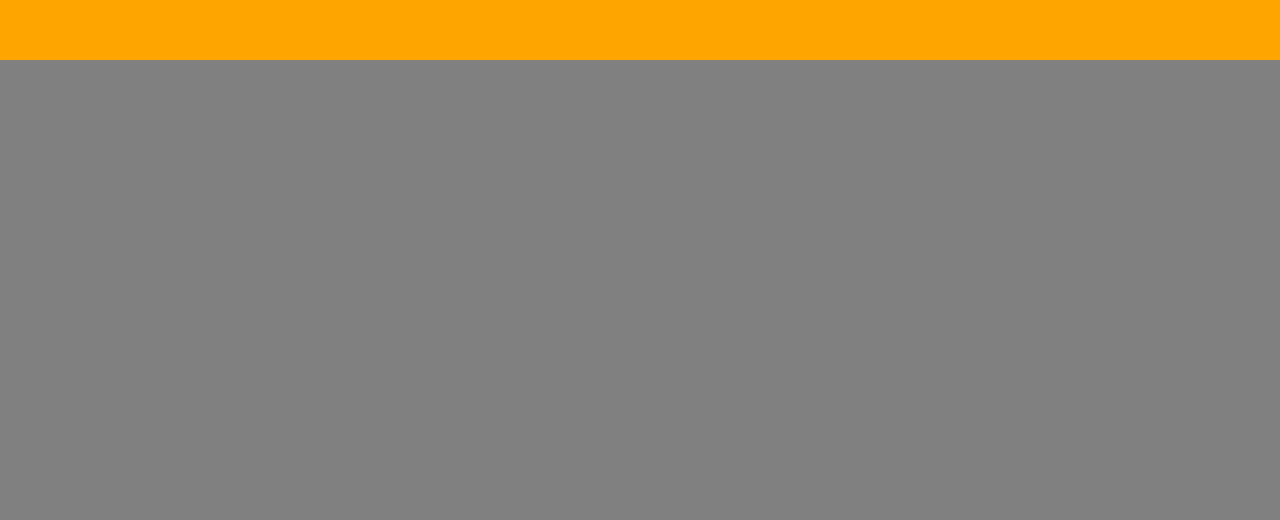
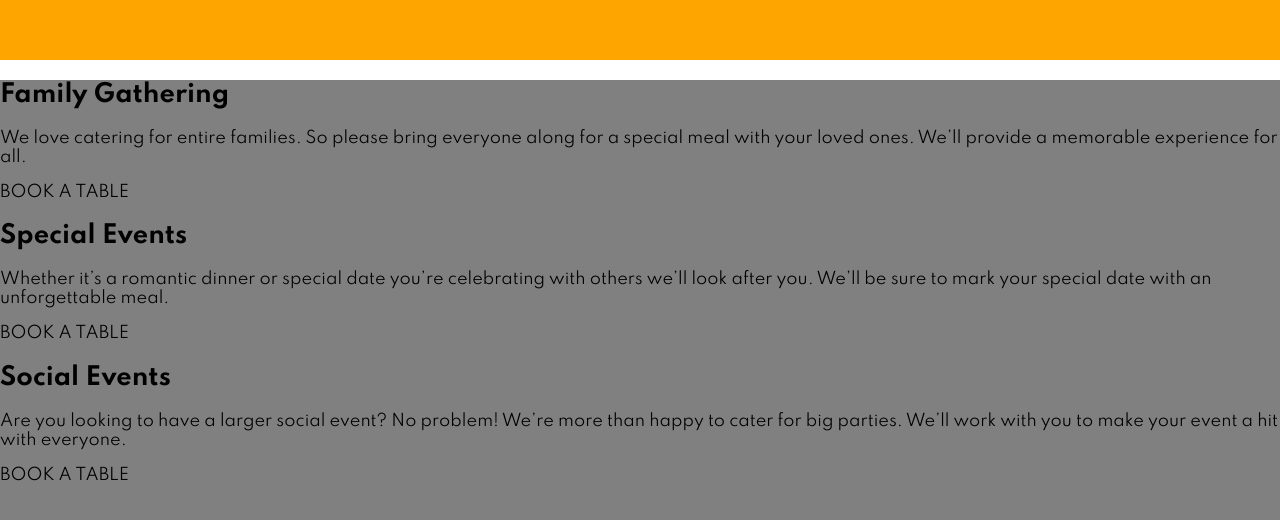
Before and after one commit to SJellen/dine, a Next.js app: page / in a window 1280 px wide. Shown: the part 2981-3501 px from the top of the page. Built offline with nearby package versions, Linux system fonts and the light colour scheme.

Commit message:
text added in containers

```diff
--- a/components/Home/Switch.js
+++ b/components/Home/Switch.js
@@ -11,9 +11,21 @@ export default function Switcher() {
                 <div className={styles.socialImage}></div>
             </div>
             <div className={styles.textContainer}>
-                <div className={styles.familyText}></div>
-                <div className={styles.specialText}></div>
-                <div className={styles.socialText}></div>
+                <div className={styles.familyText}>
+                    <h2>Family Gathering</h2>
+                    <p>We love catering for entire families. So please bring everyone along for a special meal with your loved ones. We’ll provide a memorable experience for all.</p>
+                    <a>BOOK A TABLE</a>
+                </div>
+                <div className={styles.specialText}>
+                    <h2>Special Events</h2>
+                    <p>Whether it’s a romantic dinner or special date you’re celebrating with others we’ll look after you. We’ll be sure to mark your special date with an unforgettable meal.</p>
+                    <a>BOOK A TABLE</a>
+                </div>
+                <div className={styles.socialText}>
+                    <h2>Social Events</h2>
+                    <p>Are you looking to have a larger social event? No problem! We’re more than happy to cater for big parties. We’ll work with you to make your event a hit with everyone.</p>
+                    <a>BOOK A TABLE</a>
+                </div>
             </div>
             <div className={styles.selectionContainer}>
                 <div className={styles.familySelection}></div>
```
